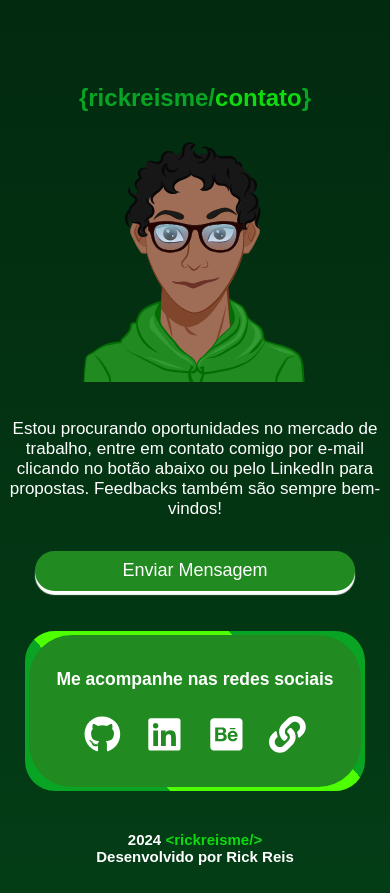
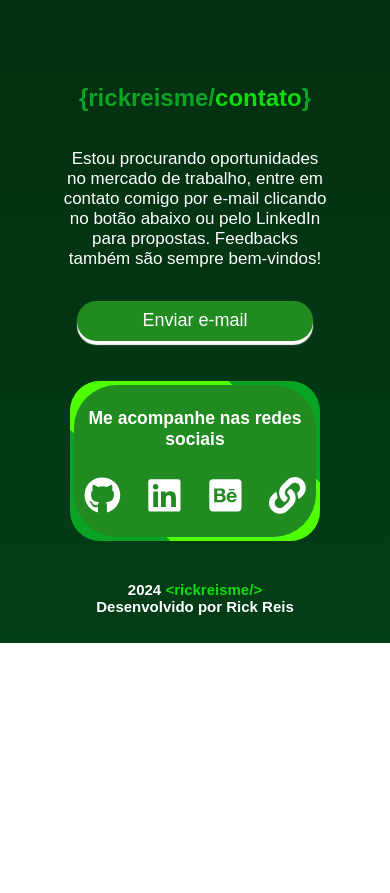
Before and after one commit to rickreisme/Portfolio, a React (Vite) app: page / in a window 390 px wide. Shown: the part 6100-6993 px from the top of the page. After the commit the page ends 6743 px from the top, so only its background shows below. Built offline with nearby package versions, Linux system fonts and the light colour scheme.

Commit message:
unificando a coluna da seção Contato

```diff
--- a/src/assets/styles/contato.scss
+++ b/src/assets/styles/contato.scss
@@ -18,61 +18,25 @@
   line-height: normal;
 }
 
-.colunas {
-  display: flex;
-  flex-direction: row;
-  justify-content: space-between;
-  margin: 10%;
-  align-items: center;
-}
 
-.colunaE {
+.colunaC {
   flex: 1;
   display: flex;
   flex-direction: column;
   justify-content: center;
   align-items: center;
   margin: 0 10px;
+  padding: 0 30px;
 }
 
-.colunaE h3 {
+.colunaC h3 {
   color: #fff;
   text-align: center;
   font-size: 17px;
   font-style: normal;
   font-weight: 500;
   line-height: normal;
-}
-
-.estou {
-  max-width: 100%;
-}
-
-.colunaM {
-  flex: 1;
-  display: flex;
-  flex-direction: column;
-  justify-content: center;
-  align-items: center;
-  margin: 0 10px;
-}
-
-.colunaM h3 {
-  font-size: 17px;
-  font-style: normal;
-  font-weight: 500;
-  line-height: normal;
-  color: #fff;
-  text-align: center;
-}
-
-.colunaD {
-  flex: 1;
-  display: flex;
-  flex-direction: column;
-  justify-content: center;
-  align-items: center;
-  margin: 0 10px;
+  max-width: 50%;
 }
 
 .btn6 {
@@ -153,6 +117,7 @@
   font-weight: 600;
   line-height: normal;
   z-index: 1;
+  padding: 0 5px;
 }
 
 .redes {
--- a/src/assets/styles/media-query/query485px.scss
+++ b/src/assets/styles/media-query/query485px.scss
@@ -273,6 +273,10 @@
     border-radius: 15px;
   }
 
+  .colunaC h3{
+    max-width: 90%;
+  }
+
   .sociais {
     display: flex;
     max-width: 85%;
--- a/src/components/Contato.tsx
+++ b/src/components/Contato.tsx
@@ -1,6 +1,5 @@
 import "../assets/styles/contato.scss"
 
-import avaRick from "../assets/SVGs/AvatarMaker.svg"
 import { FaGithub, FaLinkedin, FaBehanceSquare, FaLink } from "react-icons/fa";
 
 const Contato = () => {
@@ -8,8 +7,7 @@ const Contato = () => {
         <div className='contato' id='contato'>
             <h2>&#123;rickreisme&#47;<span>contato</span>&#125;</h2>
 
-            <div className='colunas'>
-                <div className='colunaE'>
+            <div className='colunaC'>
                 <h3 className="estou">
                     Estou procurando oportunidades no mercado de
                     trabalho, entre em contato comigo por e-mail clicando no
@@ -18,38 +16,31 @@ const Contato = () => {
                 </h3>
 
                 <a className='btn6' href='mailto:ricksonreisamoroso@gmail.com' target='_blank' rel="noreferrer">
-                        <h4>Enviar Mensagem</h4>
+                    <h4>Enviar e-mail</h4>
                 </a>
 
                 <div className='sociais'>
                     <h3>Me acompanhe nas redes sociais</h3>
                     <div className='redes'>
                         <a href='https://github.com/rickreisme' target="_blank" rel="noreferrer">
-                                <i id='gith'> <FaGithub/> </i>
+                            <i id='gith'> <FaGithub /> </i>
                         </a>
 
                         <a href='https://www.linkedin.com/in/ricksonreis/' target="_blank" rel="noreferrer">
-                                <i id='linkd'> <FaLinkedin/> </i>
+                            <i id='linkd'> <FaLinkedin /> </i>
                         </a>
 
                         <a href='https://www.behance.net/rickreis1' target="_blank" rel="noreferrer">
-                                <i  id='beh'> <FaBehanceSquare/> </i>
+                            <i id='beh'> <FaBehanceSquare /> </i>
                         </a>
 
                         <a href='https://linktr.ee/rickreisme' target="_blank" rel="noreferrer">
-                                <i  id='linkk'> <FaLink/> </i>
+                            <i id='linkk'> <FaLink /> </i>
                         </a>
                     </div>
                 </div>
             </div>
 
-                <div className="colunaM">
-                </div>
-
-                <div className="colunaD">
-                    <img src={avaRick} id='avaRick'></img>
-                </div>
-            </div>
         </div>
     )
 }
--- a/src/components/english/ContatoEnglish..tsx
+++ b/src/components/english/ContatoEnglish..tsx
@@ -1,6 +1,5 @@
 import "../../assets/styles/contato.scss"
 
-import avaRick from "../../assets/SVGs/AvatarMaker.svg"
 import { FaGithub, FaLinkedin, FaBehanceSquare, FaLink } from "react-icons/fa";
 
 const ContatoEnglish = () => {
@@ -8,8 +7,7 @@ const ContatoEnglish = () => {
         <div className='contato' id='contato'>
             <h2>&#123;rickreisme&#47;<span>contact</span>&#125;</h2>
 
-            <div className='colunas'>
-                <div className='colunaE'>
+            <div className='colunaC'>
                 <h3 className="estou">
                     I am looking for  job opportunities, please contact me by email
                     clicking on the button below or via LinkedIn.
@@ -21,7 +19,7 @@ const ContatoEnglish = () => {
                 </a>
 
                 <div className='sociais'>
-                        <h3>Follow me on social media</h3>
+                    <h3>Follow me on:</h3>
                     <div className='redes'>
                         <a href='https://github.com/rickreisme' target="_blank" rel="noreferrer">
                             <i id='gith'> <FaGithub /> </i>
@@ -41,11 +39,6 @@ const ContatoEnglish = () => {
                     </div>
                 </div>
             </div>
-
-                <div className="colunaD">
-                    <img src={avaRick} id='avaRick'></img>
-                </div>
-            </div>
         </div>
     )
 }
```
Lines whose indentation alone changed are shown as unchanged.
